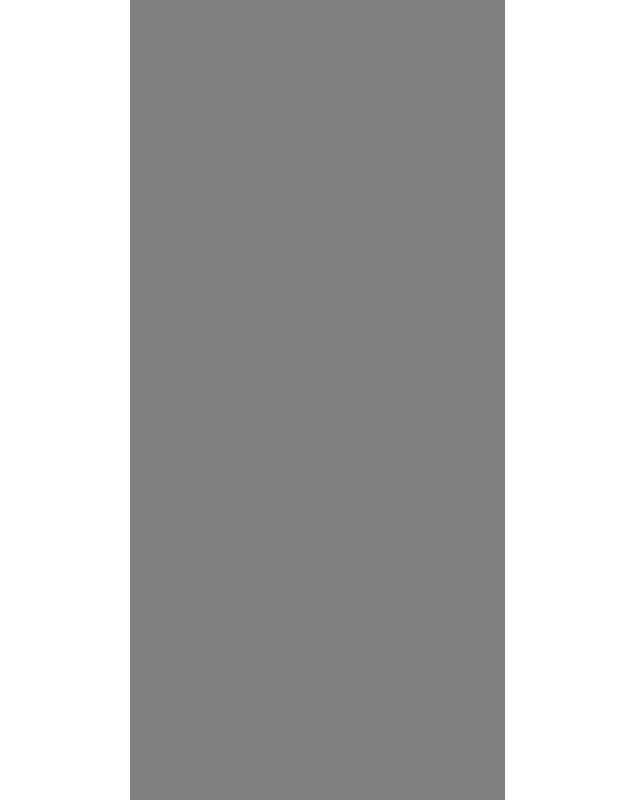
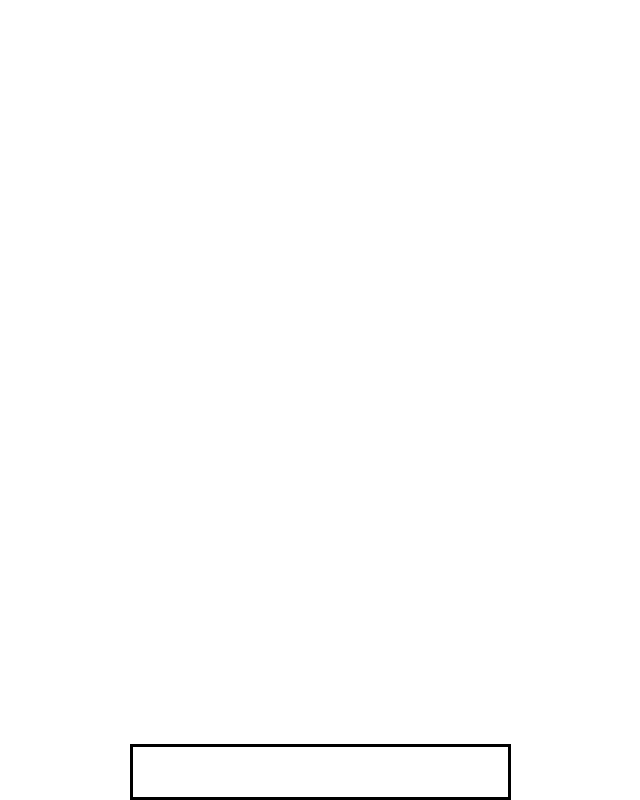
Before and after one commit to 394-w24/FitNU, a React (Vite) app: page / in a window 1280 px wide. Shown: the part 200-1000 px from the top of the page, without its empty margins (323-963 px from the left). Built offline with nearby package versions, Linux system fonts and the light colour scheme.

Commit message:
working on the navbar

```diff
--- a/src/App.css
+++ b/src/App.css
@@ -1,6 +1,7 @@
 .app {
+  display: flex;
   width: 375px;
   height: 1000px;
   max-width: 375px;
-  background-color: gray;
+  position: relative;
 }
--- a/src/App.jsx
+++ b/src/App.jsx
@@ -1,7 +1,17 @@
 import "./App.css";
+import { BrowserRouter } from "react-router-dom";
+import Router from "./Router";
+import Navbar from "./components/Navbar";
 
 const App = () => {
-  return <div className="app"></div>;
+  return (
+    <div className="app">
+      <BrowserRouter>
+        <Router />
+        <Navbar />
+      </BrowserRouter>
+    </div>
+  );
 };
 
 export default App;
--- a/src/Router.jsx
+++ b/src/Router.jsx
@@ -1,18 +1,16 @@
-import { BrowserRouter, Routes, Route } from "react-router-dom";
+import { Routes, Route } from "react-router-dom";
 import PersonalizedView from "./components/PersonalizedView";
 import GeneralView from "./components/GeneralView";
 import Chat from "./components/Chat";
 
 const Router = () => {
   return (
-    <BrowserRouter>
     <Routes>
       <Route path="/" element={<PersonalizedView />} />
       <Route path="/PersonalizedView" element={<PersonalizedView />} />
       <Route path="/GeneralView" element={<GeneralView />} />
       <Route path="/Chat" element={<Chat />} />
     </Routes>
-    </BrowserRouter>
   );
 };
 
--- /dev/null
+++ b/src/components/Navbar.css
@@ -0,0 +1,7 @@
+.navbar {
+  position: absolute;
+  width: 100%;
+  height: 50px;
+  bottom: 0;
+  border: solid;
+}
--- a/src/components/Navbar.jsx
+++ b/src/components/Navbar.jsx
@@ -1,3 +1,10 @@
-const Navbar = () => {};
+import "./Navbar.css";
+import { useNavigate } from "react-router-dom";
+
+const Navbar = () => {
+  const navigate = useNavigate();
+
+  return <div className="navbar"></div>;
+};
 
 export default Navbar;
```
Lines whose indentation alone changed are shown as unchanged.
